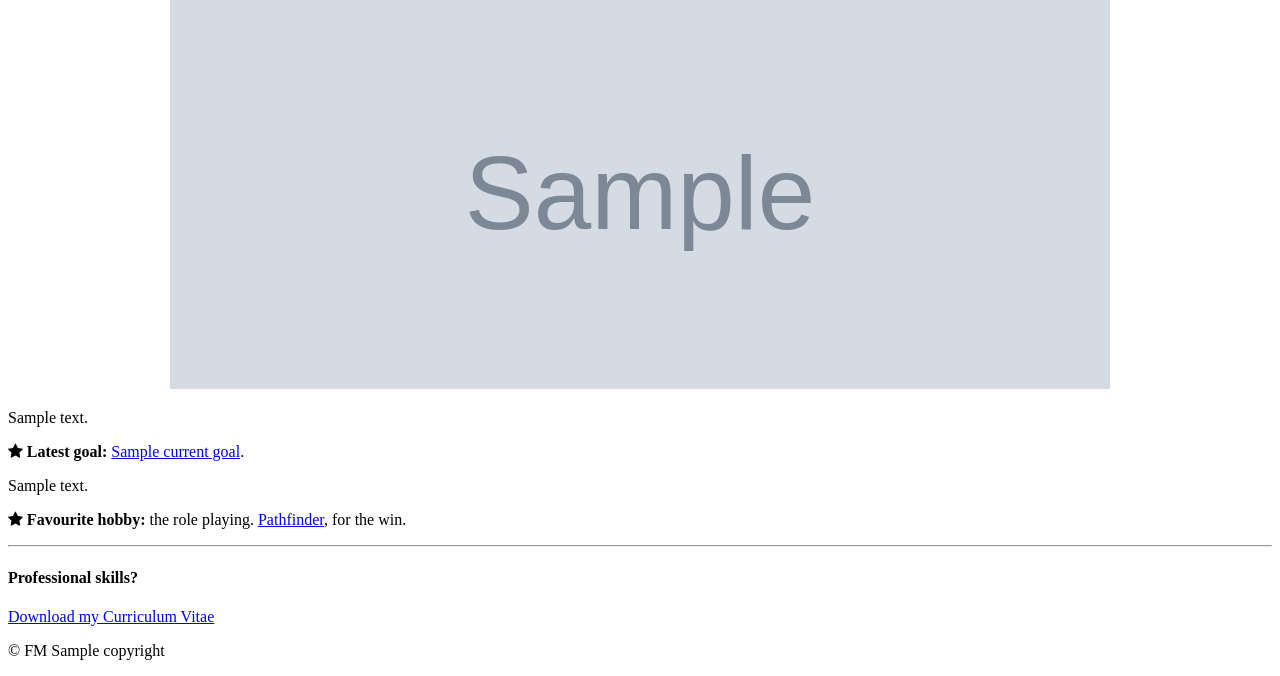
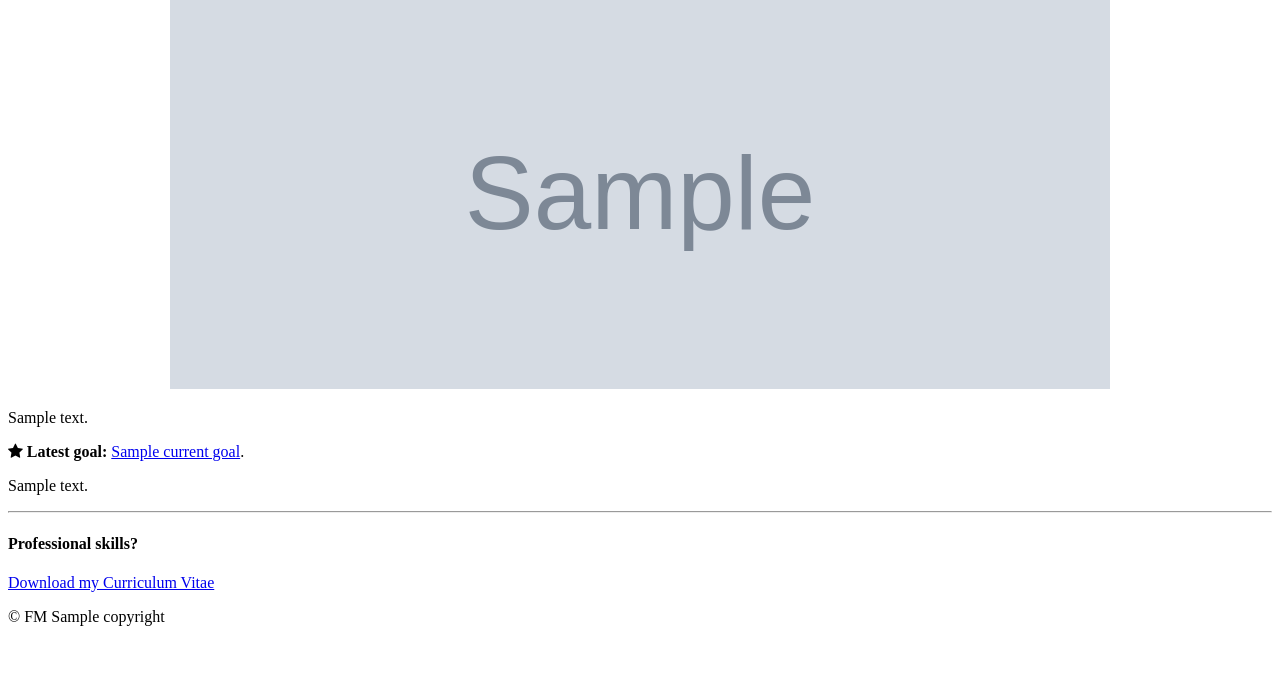
Before and after one commit to flavoi/flavoi, a Django app: template flavoi/bio/templates/home.html in a window 1280 px wide. Shown: the part 323-999 px from the top of the page. After the commit the page ends 949 px from the top, so only its background shows below. Run offline with Django 3.2, Linux system fonts and the light colour scheme; the template is opened without the code that fills it: most values are stand-ins (such as "Sample title", 1, 10 or a date in 2020); grey boxes marked "Sample" are stand-in pictures; some libraries are stand-ins or nearby versions.

Commit message:
Removed favourite hobby star since it is already included in hobby content section.

```diff
--- a/flavoi/bio/templates/home.html
+++ b/flavoi/bio/templates/home.html
@@ -26,9 +26,6 @@
         <p>
           {{ profile.hobby_content|safe }}
         </p>
-        <p>
-         <strong><i class="fa fa-star"></i> </i> Favourite hobby:</strong> the role playing. <a target="_blank" title="pathfinder" href="http://paizo.com/pathfinder">Pathfinder</a>, for the win.
-        </p>
       {% endif %}
       <hr/>
       {% if profile.cv %}
```
